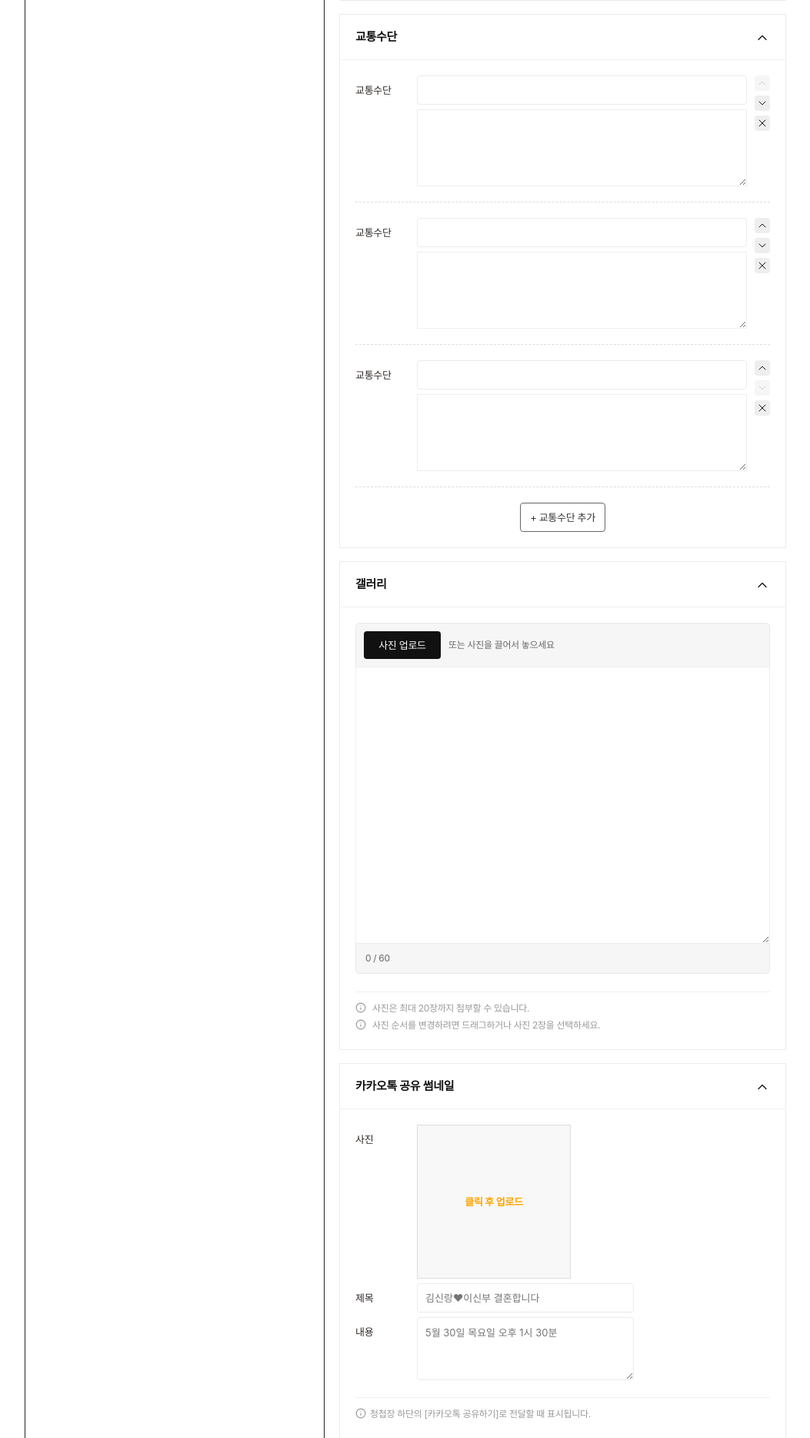
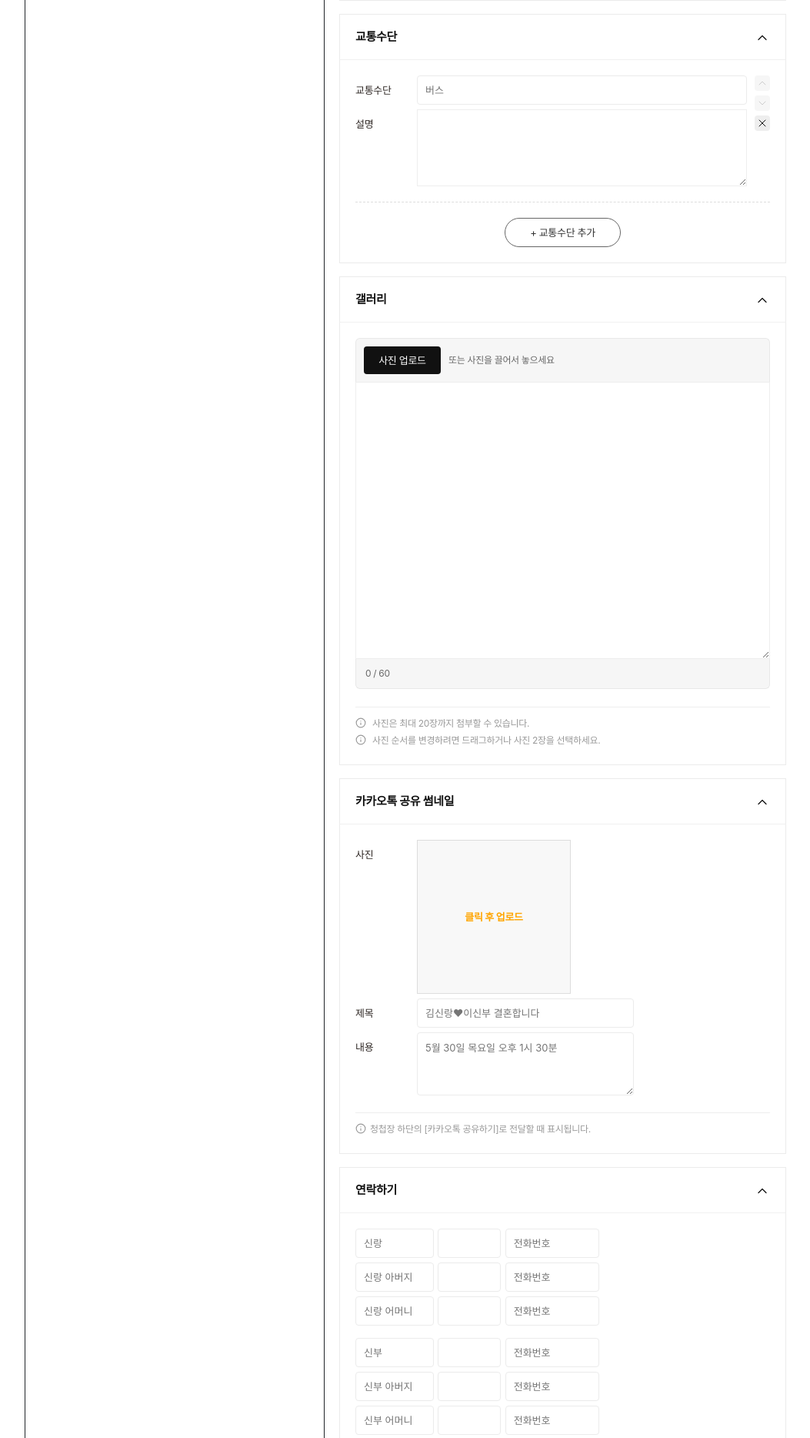
Before and after one commit to seojh8910/wedding-card, a Django app: page /cards/create/ in a window 1280 px wide. Shown: the part 2356-4224 px from the top of the page at 77% size, without its empty margins (113-1166 px from the left). Run offline with Django 5.2, Linux system fonts and the light colour scheme; some libraries are stand-ins or nearby versions.

Commit message:
FE update: 교통수단 UI 수정 (#22)

```diff
--- a/card/templates/card/create_card.html
+++ b/card/templates/card/create_card.html
@@ -267,16 +267,17 @@
                             </div>
                         </div>
                         <div class="td">
-                            <div class="morder-group lr">
+                            <div id="transport-container">
+                                <div class="morder-group lr transport-box">
                                     <div>
                                         <div class="morder-field">
                                             <span class="s1 m-hide">교통수단</span>
                                             <span class="s2 m-w100">
-                                            <input type="text" class="inorder_txt" style="width: calc(100% - 22px);">
+                                                <input type="text" class="inorder_txt" style="width: calc(100% - 22px);" placeholder="버스">
                                             </span>
                                         </div>
                                         <div class="morder-field">
-                                        <span class="s1 m-hide"></span>
+                                            <span class="s1 m-hide">설명</span>
                                             <span class="s2 m-w100">
                                                 <div style="max-width: 100%;">
                                                     <div>
@@ -288,21 +289,21 @@
                                     </div>
                                     <div>
                                         <span>
-                                        <div class="close disabled">
+                                            <div class="move-up close disabled">
                                                 <span>
                                                     <svg viewBox="0 0 24 24" fill="none" stroke="currentColor" stroke-width="2" stroke-linecap="round" stroke-linejoin="round" class="icon icon-chevron-up">
                                                         <polyline points="18 15 12 9 6 15"></polyline>
                                                     </svg>
                                                 </span>
                                             </div>
-                                        <div class="close">
+                                            <div class="move-down close">
                                                 <span>
                                                     <svg viewBox="0 0 24 24" fill="none" stroke="currentColor" stroke-width="2" stroke-linecap="round" stroke-linejoin="round" class="icon icon-chevron-down">
                                                         <polyline points="6 9 12 15 18 9"></polyline>
                                                     </svg>
                                                 </span>
                                             </div>
-                                        <div class="close">
+                                            <div class="remove close">
                                                 <span>
                                                     <svg viewBox="0 0 24 24" fill="none" stroke="currentColor" stroke-width="2" stroke-linecap="round" stroke-linejoin="round" class="icon icon-x">
                                                         <line x1="18" x2="6" y1="6" y2="18"></line>
@@ -313,103 +314,11 @@
                                         </span>
                                     </div>
                                 </div>
-                            <div class="morder-group lr">
-                                <div>
-                                    <div class="morder-field">
-                                        <span class="s1 m-hide">교통수단</span>
-                                        <span class="s2 m-w100">
-                                            <input type="text" class="inorder_txt" style="width: calc(100% - 22px);">
-                                        </span>
-                                    </div>
-                                    <div class="morder-field">
-                                        <span class="s1 m-hide"></span>
-                                        <span class="s2 m-w100">
-                                            <div style="max-width: 100%;">
-                                                <div>
-                                                    <div id="te-fsu2omxe4qt" contenteditable="true" class="te-textarea" style="height: 100px;"></div>
-                                                </div>
-                                            </div>
-                                        </span>
-                                    </div>
-                                </div>
-                                <div>
-                                    <span>
-                                        <div class="close">
-                                            <span>
-                                                <svg viewBox="0 0 24 24" fill="none" stroke="currentColor" stroke-width="2" stroke-linecap="round" stroke-linejoin="round" class="icon icon-chevron-up">
-                                                    <polyline points="18 15 12 9 6 15"></polyline>
-                                                </svg>
-                                            </span>
-                                        </div>
-                                        <div class="close">
-                                            <span>
-                                                <svg viewBox="0 0 24 24" fill="none" stroke="currentColor" stroke-width="2" stroke-linecap="round" stroke-linejoin="round" class="icon icon-chevron-down">
-                                                    <polyline points="6 9 12 15 18 9"></polyline>
-                                                </svg>
-                                            </span>
-                                        </div>
-                                        <div class="close">
-                                            <span>
-                                                <svg viewBox="0 0 24 24" fill="none" stroke="currentColor" stroke-width="2" stroke-linecap="round" stroke-linejoin="round" class="icon icon-x">
-                                                    <line x1="18" x2="6" y1="6" y2="18"></line>
-                                                    <line x1="6" x2="18" y1="6" y2="18"></line>
-                                                </svg>
-                                            </span>
-                                        </div>
-                                    </span>
-                                </div>
-                            </div>
-                            <div class="morder-group lr">
-                                <div>
-                                    <div class="morder-field">
-                                        <span class="s1 m-hide">교통수단</span>
-                                        <span class="s2 m-w100">
-                                            <input type="text" class="inorder_txt" style="width: calc(100% - 22px);">
-                                        </span>
-                                    </div>
-                                    <div class="morder-field">
-                                        <span class="s1 m-hide"></span>
-                                        <span class="s2 m-w100">
-                                            <div style="max-width: 100%;">
-                                                <div>
-                                                    <div id="te-ue2b65s5yp9" contenteditable="true" class="te-textarea" style="height: 100px;"></div>
-                                                </div>
-                                            </div>
-                                        </span>
-                                    </div>
-                                </div>
-                                <div>
-                                    <span>
-                                        <div class="close">
-                                            <span>
-                                                <svg viewBox="0 0 24 24" fill="none" stroke="currentColor" stroke-width="2" stroke-linecap="round" stroke-linejoin="round" class="icon icon-chevron-up">
-                                                    <polyline points="18 15 12 9 6 15"></polyline>
-                                                </svg>
-                                            </span>
-                                        </div>
-                                        <div class="close disabled">
-                                            <span>
-                                                <svg viewBox="0 0 24 24" fill="none" stroke="currentColor" stroke-width="2" stroke-linecap="round" stroke-linejoin="round" class="icon icon-chevron-down">
-                                                    <polyline points="6 9 12 15 18 9"></polyline>
-                                                </svg>
-                                            </span>
-                                        </div>
-                                        <div class="close">
-                                            <span>
-                                                <svg viewBox="0 0 24 24" fill="none" stroke="currentColor" stroke-width="2" stroke-linecap="round" stroke-linejoin="round" class="icon icon-x">
-                                                    <line x1="18" x2="6" y1="6" y2="18"></line>
-                                                    <line x1="6" x2="18" y1="6" y2="18"></line>
-                                                </svg>
-                                            </span>
-                                        </div>
-                                    </span>
-                                </div>
                             </div>
                             <div class="morder-group">
                                 <div class="morder-field">
                                     <div style="text-align: center;">
-                                        <div class="morder-btn large">+ 교통수단 추가
-                                        </div>
+                                        <div id="add-transport" class="morder-btn large">+ 교통수단 추가</div>
                                     </div>
                                 </div>
                             </div>
@@ -745,7 +654,7 @@
 {% block script %}
     <script id="code" src="{% static 'js/navermapapi.js' %}"></script>
     <script>
-        <!-- 이미지 미리보기 기능 (1) -->
+        // 이미지 미리보기 기능 (1)
         document.querySelectorAll('.upload-box').forEach(box => {
             box.addEventListener('click', () => {
                 const input = box.querySelector('.image-input');
@@ -753,7 +662,7 @@
             });
         });
 
-        <!-- 이미지 미리보기 기능 (2) -->
+        // 이미지 미리보기 기능 (2)
         function previewImage(event) {
             const input = event.target;
             const previewId = input.getAttribute('data-preview');
@@ -771,7 +680,7 @@
             reader.readAsDataURL(event.target.files[0]);
         }
 
-        <!-- 이미지 미리보기 기능 (3) -->
+        // 이미지 미리보기 기능 (3)
         function deleteImage(event, previewId) {
             event.stopPropagation();
             const output = document.getElementById(previewId);
@@ -786,14 +695,14 @@
             input.value = '';
         }
 
-        <!-- 글상자 옵션 선택 시 스크롤 위치 이동 방지 -->
+        // 글상자 옵션 선택 시 스크롤 위치 이동 방지
         function executeCommand(command, value = null) {
             const scrollPosition = window.scrollY;
             document.execCommand(command, false, value);
             window.scrollTo(0, scrollPosition);
         }
 
-        <!-- 엔터 키로 폼 제출 방지 -->
+        // 엔터 키로 폼 제출 방지
         document.addEventListener("DOMContentLoaded", function() {
             var form = document.getElementById("cardform");
 
@@ -803,5 +712,155 @@
                 }
             });
         });
+
+        // 교통수단 추가 버튼 눌렀을 때 입력란 생성
+        document.addEventListener('DOMContentLoaded', function() {
+            const addTransportButton = document.getElementById('add-transport');
+            const transportContainer = document.getElementById('transport-container');
+
+            function updateButtonStates() {
+                const transportDivs = document.querySelectorAll('.transport-box');
+                transportDivs.forEach((div, index) => {
+                    const moveUpButton = div.querySelector('.move-up');
+                    const moveDownButton = div.querySelector('.move-down');
+
+                    if (index === 0) {
+                        moveUpButton.classList.add('disabled');
+                    } else {
+                        moveUpButton.classList.remove('disabled');
+                    }
+
+                    if (index === transportDivs.length - 1) {
+                        moveDownButton.classList.add('disabled');
+                    } else {
+                        moveDownButton.classList.remove('disabled');
+                    }
+                });
+            }
+
+            addTransportButton.addEventListener('click', function() {
+                const newIndex = document.querySelectorAll('.transport-box').length;
+                const newTransportDiv = document.createElement('div');
+                newTransportDiv.classList.add('transport-box', 'morder-group', 'lr');
+
+                newTransportDiv.innerHTML = `
+                    <div>
+                        <div class="morder-field">
+                            <span class="s1 m-hide">교통수단</span>
+                            <span class="s2 m-w100">
+                                <input type="text" name="form-${newIndex}-name" class="inorder_txt transportation-input" style="width: calc(100% - 22px);" placeholder="버스">
+                            </span>
+                        </div>
+                        <div class="morder-field">
+                            <span class="s1 m-hide">설명</span>
+                            <span class="s2 m-w100">
+                                <div style="max-width: 100%;">
+                                    <div>
+                                        <div id="te-2pa4godv76a" contenteditable="true" class="te-textarea" style="height: 100px;"></div>
+                                    </div>
+                                </div>
+                            </span>
+                        </div>
+                    </div>
+                    <div>
+                        <span>
+                            <div class="close move-up">
+                                <span>
+                                    <svg viewBox="0 0 24 24" fill="none" stroke="currentColor" stroke-width="2" stroke-linecap="round" stroke-linejoin="round" class="icon icon-chevron-up">
+                                        <polyline points="18 15 12 9 6 15"></polyline>
+                                    </svg>
+                                </span>
+                            </div>
+                            <div class="close move-down">
+                                <span>
+                                    <svg viewBox="0 0 24 24" fill="none" stroke="currentColor" stroke-width="2" stroke-linecap="round" stroke-linejoin="round" class="icon icon-chevron-down">
+                                        <polyline points="6 9 12 15 18 9"></polyline>
+                                    </svg>
+                                </span>
+                            </div>
+                            <div class="close remove">
+                                <span>
+                                    <svg viewBox="0 0 24 24" fill="none" stroke="currentColor" stroke-width="2" stroke-linecap="round" stroke-linejoin="round" class="icon icon-x">
+                                        <line x1="18" x2="6" y1="6" y2="18"></line>
+                                        <line x1="6" x2="18" y1="6" y2="18"></line>
+                                    </svg>
+                                </span>
+                            </div>
+                        </span>
+                    </div>
+                `;
+
+                transportContainer.appendChild(newTransportDiv);
+
+                // 위로 이동 버튼 클릭 이벤트 리스너 추가
+                newTransportDiv.querySelector('.move-up').addEventListener('click', function() {
+                    const currentDiv = this.closest('.transport-box');
+                    const preDiv = currentDiv.previousElementSibling;
+                    if (preDiv) {
+                        transportContainer.insertBefore(currentDiv, preDiv);
+                        updateButtonStates();
+                    }
+                });
+
+                // 아래로 이동 버튼 클릭 이벤트 리스너 추가
+                newTransportDiv.querySelector('.move-down').addEventListener('click', function() {
+                    const currentDiv = this.closest('.transport-box');
+                    const nextDiv = currentDiv.nextElementSibling;
+                    if (nextDiv) {
+                        transportContainer.insertBefore(nextDiv, currentDiv);
+                        updateButtonStates();
+                    }
+                });
+
+                // 삭제 버튼 클릭 이벤트 리스너 추가
+                newTransportDiv.querySelector('.remove').addEventListener('click', function() {
+                    const currentDiv = this.closest('.transport-box');
+                    transportContainer.removeChild(currentDiv);
+                    updateButtonStates();
+                });
+
+                // 총 폼 수 업데이트
+                // document.getElementById('id_form-TOTAL_FORMS').value = newIndex + 1;
+
+                updateButtonStates();
+            });
+
+            // 초기 로드된 요소에 대해 위로 이동 버튼 클릭 이벤트 리스너 추가
+            document.querySelectorAll('.move-up').forEach(function(button) {
+                button.addEventListener('click', function() {
+                    const currentDiv = this.closest('.transport-box');
+                    const preDiv = currentDiv.previousElementSibling;
+                    if (preDiv) {
+                        transportContainer.insertBefore(currentDiv, preDiv);
+                        updateButtonStates();
+                    }
+                });
+            });
+
+            // 초기 로드된 요소에 대해 아래로 이동 버튼 클릭 이벤트 리스너 추가
+            document.querySelectorAll('.move-down').forEach(function(button) {
+                button.addEventListener('click', function() {
+                    const currentDiv = this.closest('.transport-box');
+                    const nextDiv = currentDiv.nextElementSibling;
+                    if (nextDiv) {
+                        transportContainer.insertBefore(nextDiv, currentDiv);
+                        updateButtonStates();
+                    }
+                });
+            });
+
+            // 초기 로드된 요소에 대해 삭제 버튼 클릭 이벤트 리스너 추가
+            document.querySelectorAll('.remove').forEach(function(button) {
+                button.addEventListener('click', function() {
+                    const currentDiv = this.closest('.transport-box');
+                    trasportContainer.removeChild(currentDiv);
+                    updateButtonStates();
+                });
+            });
+
+            // 초기 로드된 상태 업데이트
+            updateButtonStates();
+        });
+
     </script>
 {% endblock %}
--- a/static/css/card.css
+++ b/static/css/card.css
@@ -377,6 +377,11 @@ audio, canvas, img, svg, video {
     vertical-align: middle;
 }
 
+.morder-btn.large {
+    border-radius: 32px;
+    padding: 0 32px;
+}
+
 .map-overlay {
     position: absolute;
     width: 100%;
```
Lines whose indentation alone changed are shown as unchanged.
